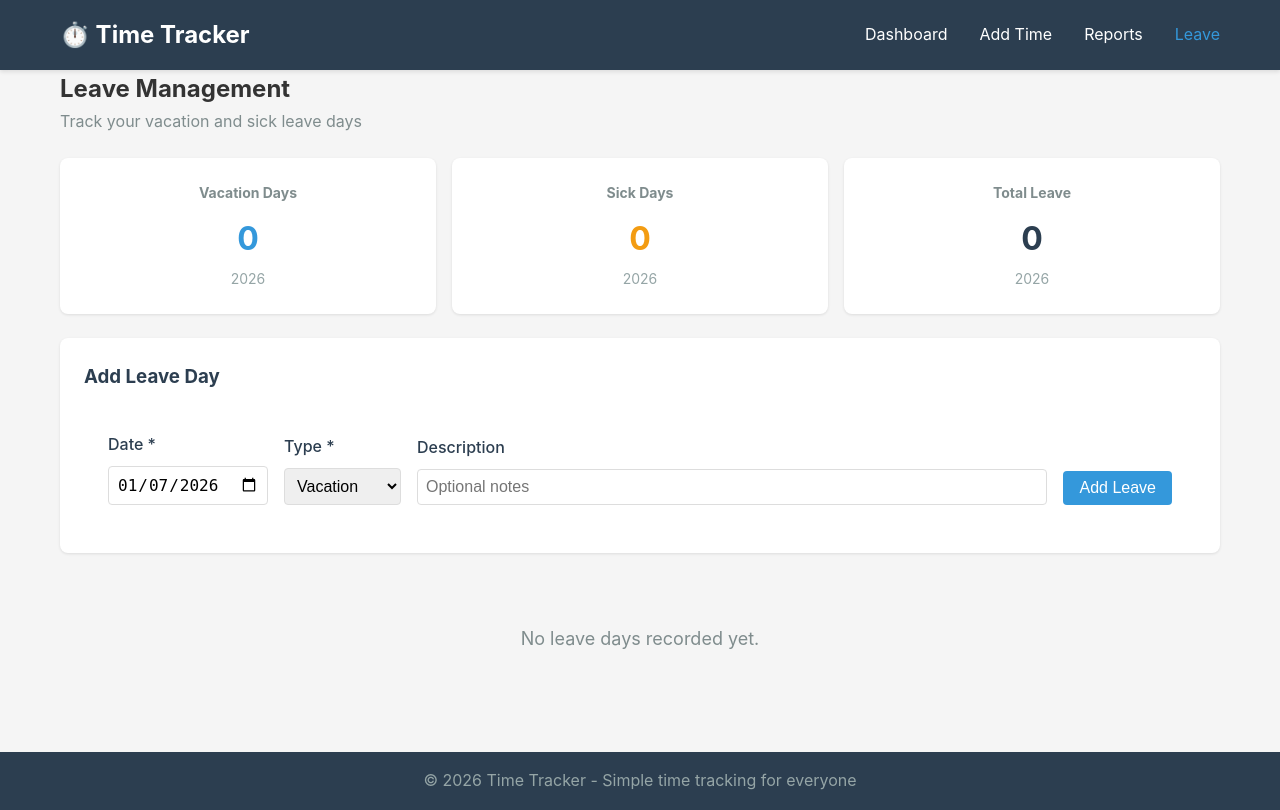
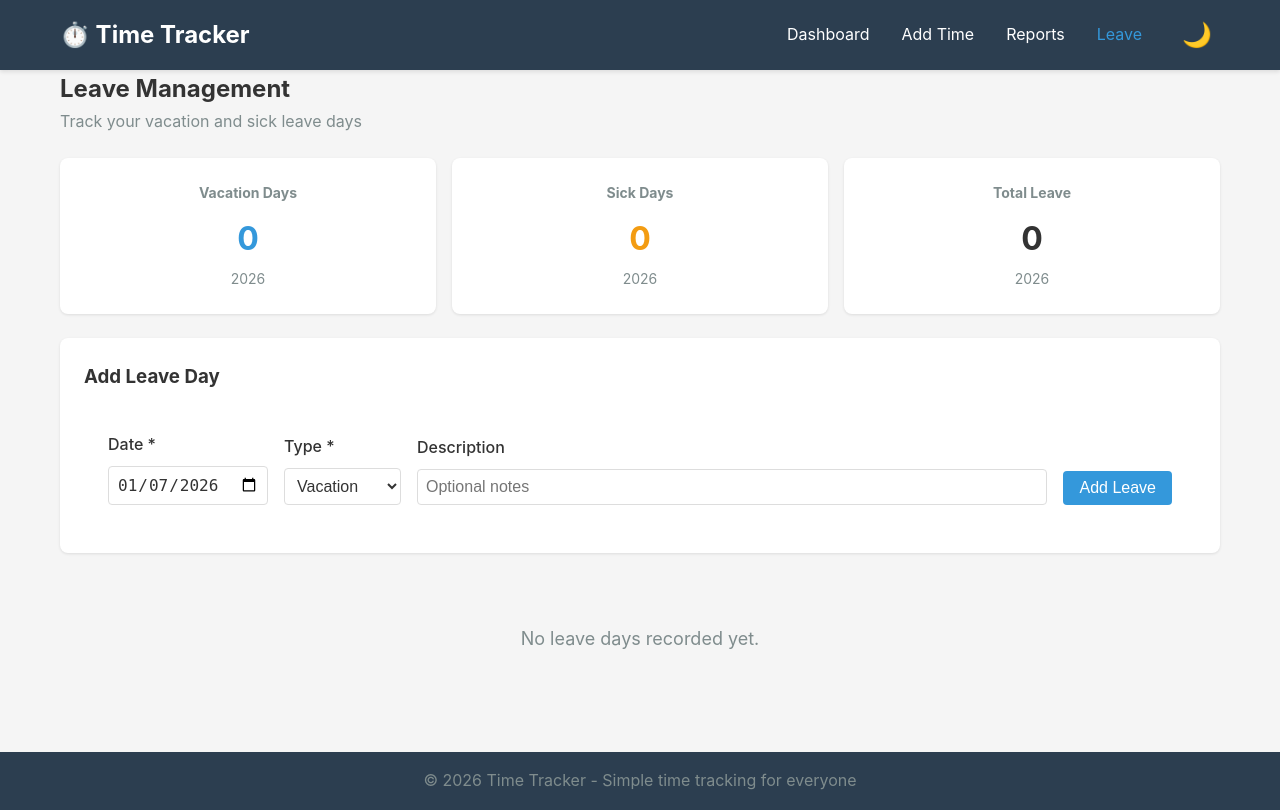
Before and after one commit to GMouaad/waqt, a Flask app: page /leave in a window 1280 px wide. Run offline with Flask 3, Linux system fonts and the light colour scheme; data that the repository does not hold is empty.

Commit message:
Implement light/dark theme toggle with localStorage persistence
Co-authored-by: GMouaad <22234383+GMouaad@users.noreply.github.com>

```diff
--- a/src/waqtracker/static/css/style.css
+++ b/src/waqtracker/static/css/style.css
@@ -1,3 +1,60 @@
+/* CSS Variables for Theming */
+:root {
+    --bg-primary: #f5f5f5;
+    --bg-secondary: #ffffff;
+    --bg-navbar: #2c3e50;
+    --bg-footer: #2c3e50;
+    --text-primary: #333333;
+    --text-secondary: #7f8c8d;
+    --text-inverse: #ffffff;
+    --border-color: #ddd;
+    --border-light: #ecf0f1;
+    --table-hover: #f8f9fa;
+    --shadow: rgba(0, 0, 0, 0.1);
+    --accent-primary: #3498db;
+    --accent-secondary: #2980b9;
+    --success-bg: #d4edda;
+    --success-border: #c3e6cb;
+    --success-text: #155724;
+    --error-bg: #f8d7da;
+    --error-border: #f5c6cb;
+    --error-text: #721c24;
+    --info-bg: #e8f4f8;
+    --info-border: #3498db;
+    --badge-vacation-bg: #d4edda;
+    --badge-vacation-text: #155724;
+    --badge-sick-bg: #fff3cd;
+    --badge-sick-text: #856404;
+}
+
+[data-theme="dark"] {
+    --bg-primary: #1a1a1a;
+    --bg-secondary: #2d2d2d;
+    --bg-navbar: #1a1a1a;
+    --bg-footer: #1a1a1a;
+    --text-primary: #e0e0e0;
+    --text-secondary: #a0a0a0;
+    --text-inverse: #ffffff;
+    --border-color: #444;
+    --border-light: #3a3a3a;
+    --table-hover: #3a3a3a;
+    --shadow: rgba(0, 0, 0, 0.3);
+    --accent-primary: #4da6e0;
+    --accent-secondary: #3a8bc9;
+    --success-bg: #1e4620;
+    --success-border: #2d5a2f;
+    --success-text: #7bc67e;
+    --error-bg: #4a1f1f;
+    --error-border: #6b2c2c;
+    --error-text: #f5a5a5;
+    --info-bg: #1e3a47;
+    --info-border: #4da6e0;
+    --badge-vacation-bg: #2d5a2f;
+    --badge-vacation-text: #7bc67e;
+    --badge-sick-bg: #5a4a1e;
+    --badge-sick-text: #f5d677;
+}
+
 /* Reset and Base Styles */
 * {
     margin: 0;
@@ -41,17 +99,35 @@ body {
     display: flex;
     list-style: none;
     gap: 2rem;
+    align-items: center;
 }
 
 .nav-links a {
-    color: white;
+    color: var(--text-inverse);
     text-decoration: none;
     transition: color 0.3s;
 }
 
 .nav-links a:hover,
 .nav-links a.active {
-    color: #3498db;
+    color: var(--accent-primary);
+}
+
+/* Theme Toggle Button */
+.theme-toggle {
+    background: none;
+    border: none;
+    color: var(--text-inverse);
+    font-size: 1.5rem;
+    cursor: pointer;
+    padding: 0.25rem 0.5rem;
+    transition: color 0.3s;
+    display: flex;
+    align-items: center;
+}
+
+.theme-toggle:hover {
+    color: var(--accent-primary);
 }
 
 /* Main Content */
@@ -145,7 +221,7 @@ main {
 
 .section h3 {
     margin-bottom: 1rem;
-    color: #2c3e50;
+    color: var(--text-primary);
 }
 
 /* Stats Grid */
@@ -157,29 +233,29 @@ main {
 }
 
 .stat-card {
-    background: white;
+    background: var(--bg-secondary);
     padding: 1.5rem;
     border-radius: 8px;
-    box-shadow: 0 1px 3px rgba(0,0,0,0.1);
+    box-shadow: 0 1px 3px var(--shadow);
     text-align: center;
 }
 
 .stat-card h3 {
     font-size: 0.875rem;
-    color: #7f8c8d;
+    color: var(--text-secondary);
     margin-bottom: 0.5rem;
 }
 
 .stat-number {
     font-size: 2rem;
     font-weight: bold;
-    color: #2c3e50;
+    color: var(--text-primary);
     margin-bottom: 0.25rem;
 }
 
 .stat-label {
     font-size: 0.875rem;
-    color: #95a5a6;
+    color: var(--text-secondary);
 }
 
 /* Tables */
@@ -222,7 +298,7 @@ main {
     display: block;
     margin-bottom: 0.5rem;
     font-weight: 500;
-    color: #2c3e50;
+    color: var(--text-primary);
 }
 
 .form-group input,
@@ -230,9 +306,11 @@ main {
 .form-group select {
     width: 100%;
     padding: 0.5rem;
-    border: 1px solid #ddd;
+    border: 1px solid var(--border-color);
     border-radius: 4px;
     font-size: 1rem;
+    background-color: var(--bg-secondary);
+    color: var(--text-primary);
 }
 
 .form-group textarea {
@@ -404,20 +482,20 @@ main {
 
 .info-box li {
     margin-bottom: 0.25rem;
-    color: #34495e;
+    color: var(--text-primary);
 }
 
 /* Footer */
 footer {
-    background-color: #2c3e50;
-    color: white;
+    background-color: var(--bg-footer);
+    color: var(--text-inverse);
     text-align: center;
     padding: 1rem 0;
     margin-top: 2rem;
 }
 
 footer p {
-    color: #95a5a6;
+    color: var(--text-secondary);
 }
 
 /* Responsive Design */
--- a/src/waqtracker/static/js/main.js
+++ b/src/waqtracker/static/js/main.js
@@ -1,3 +1,61 @@
+// Theme Management
+(function() {
+    // Get theme from localStorage or system preference
+    function getPreferredTheme() {
+        const storedTheme = localStorage.getItem('theme');
+        if (storedTheme) {
+            return storedTheme;
+        }
+
+        // Check system preference
+        if (window.matchMedia && window.matchMedia('(prefers-color-scheme: dark)').matches) {
+            return 'dark';
+        }
+
+        return 'light';
+    }
+
+    // Apply theme to document
+    function applyTheme(theme) {
+        document.documentElement.setAttribute('data-theme', theme);
+        localStorage.setItem('theme', theme);
+
+        // Update theme toggle icon
+        const themeIcon = document.getElementById('theme-icon');
+        if (themeIcon) {
+            themeIcon.textContent = theme === 'dark' ? '☀️' : '🌙';
+        }
+    }
+
+    // Initialize theme on page load
+    const initialTheme = getPreferredTheme();
+    applyTheme(initialTheme);
+
+    // Set up theme toggle button when DOM is ready
+    document.addEventListener('DOMContentLoaded', function() {
+        const themeToggle = document.getElementById('theme-toggle');
+
+        if (themeToggle) {
+            themeToggle.addEventListener('click', function() {
+                const currentTheme = document.documentElement.getAttribute('data-theme');
+                const newTheme = currentTheme === 'dark' ? 'light' : 'dark';
+                applyTheme(newTheme);
+            });
+        }
+
+        // Listen for system theme changes
+        if (window.matchMedia) {
+            window.matchMedia('(prefers-color-scheme: dark)').addEventListener('change', function(e) {
+                // Only auto-switch if user hasn't manually set a preference
+                const storedTheme = localStorage.getItem('theme');
+                if (!storedTheme) {
+                    applyTheme(e.matches ? 'dark' : 'light');
+                }
+            });
+        }
+    });
+})();
+
 // Simple JavaScript for time tracker app
 
 // Auto-dismiss flash messages after 5 seconds
--- a/src/waqtracker/templates/base.html
+++ b/src/waqtracker/templates/base.html
@@ -15,6 +15,11 @@
                 <li><a href="{{ url_for('main.time_entry') }}" {% if request.endpoint == 'main.time_entry' %}class="active"{% endif %}>Add Time</a></li>
                 <li><a href="{{ url_for('main.reports') }}" {% if request.endpoint == 'main.reports' %}class="active"{% endif %}>Reports</a></li>
                 <li><a href="{{ url_for('main.leave') }}" {% if request.endpoint == 'main.leave' %}class="active"{% endif %}>Leave</a></li>
+                <li>
+                    <button id="theme-toggle" class="theme-toggle" aria-label="Toggle theme">
+                        <span id="theme-icon">🌙</span>
+                    </button>
+                </li>
             </ul>
         </div>
     </nav>
```
Also changed, not shown: other parts of src/waqtracker/static/css/style.css (+42 -41 lines).
